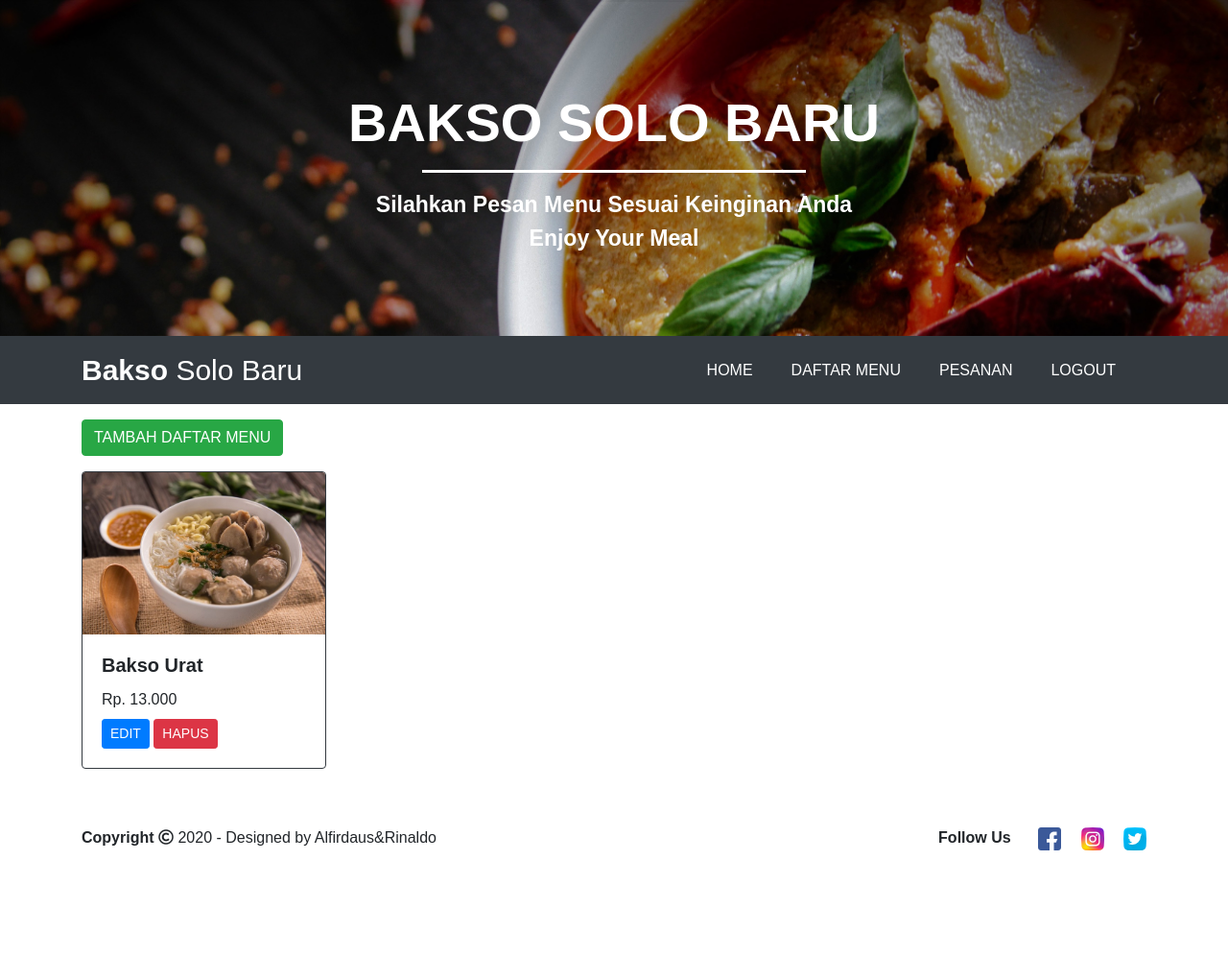
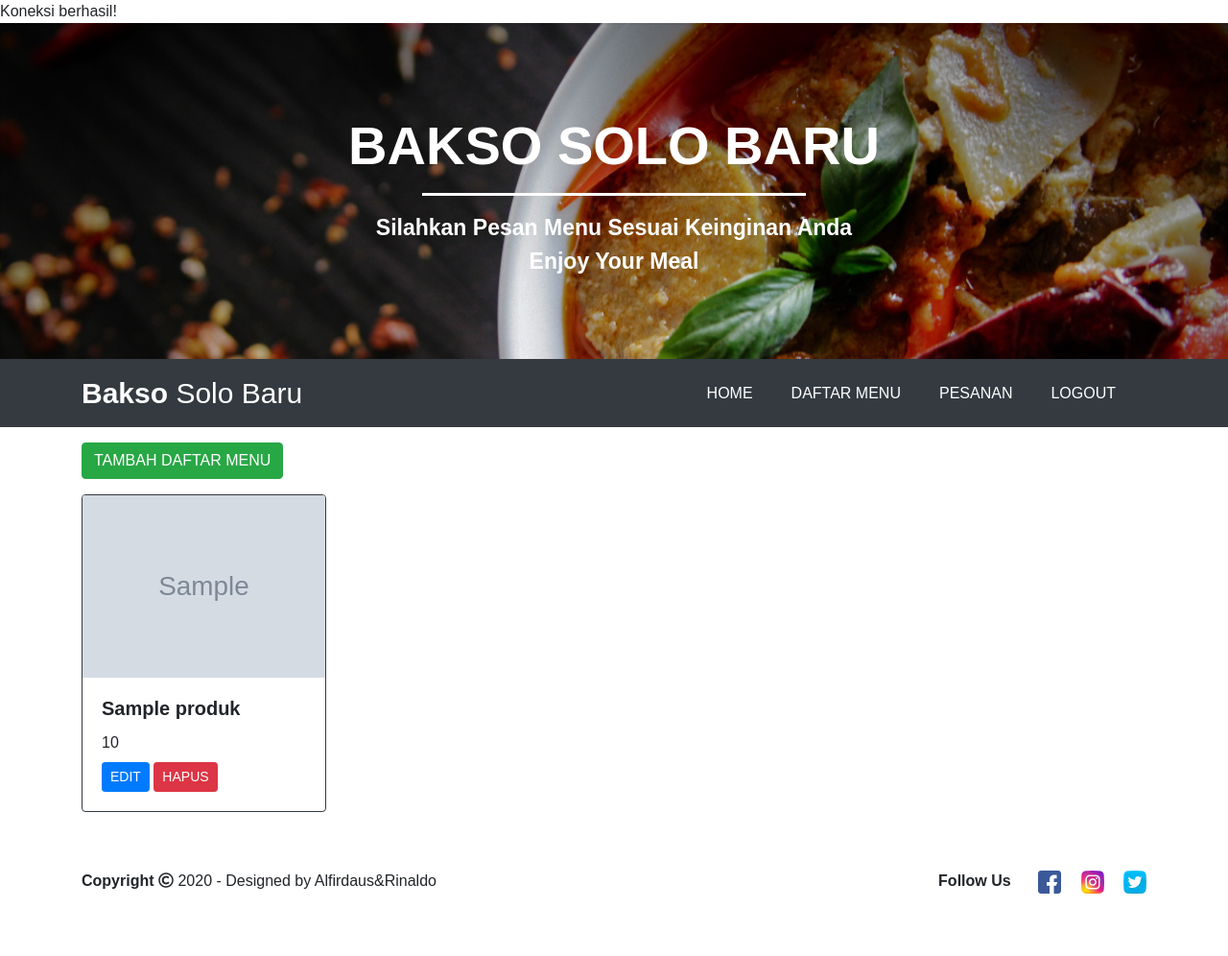
Before and after one commit to ZidannAR/tugas_kelompok, a PHP site: page /daftar_menu.php in a window 1280 px wide. Shown: the whole page at 96% size. Before the commit the page ends 886 px from the top, so only its background shows below. Run offline with PHP 8.4, Linux system fonts and the light colour scheme; tables that the repository leaves empty or names only in its code hold one stand-in row (values such as "Sample post"); grey boxes marked "Sample" are stand-in pictures.

Commit message:
horeeee jadi

```diff
--- a/daftar_menu.php
+++ b/daftar_menu.php
@@ -1,3 +1,7 @@
+<?php
+require 'function.php';
+?>
+
 <!doctype html>
 <html lang="en">
   <head>
@@ -52,22 +56,31 @@
        </div>
       </nav>
   <!-- Akhir Navbar -->
+  <div class="container">
+        <a href="tambah_menu.php" class="btn btn-success mt-3">TAMBAH DAFTAR MENU</a>
+        <div class="row">
 
+    <?php
+    $no = 1;
+    $menu = query("SELECT * FROM produk");
+    foreach ($menu as $asoy) :
+     ?>
   <!-- Menu -->
       <div class="container">
-        <a href="tambah_menu.php" class="btn btn-success mt-3">TAMBAH DAFTAR MENU</a>
-        <div class="row mt-3">
+
+        <d class="row mt-3">
           <div class="col-md-3">
             <div class="card border-dark">
-              <img src="images/bakso.jpeg" class="card-img-top" alt="...">
+              <img src="./upload/<?= $asoy['gambar'] ?>" class="card-img-top" alt="...">
               <div class="card-body">
-                <h5 class="card-title font-weight-bold">Bakso Urat</h5>
-               <label class="card-text harga">Rp. 13.000</label><br>
+                <h5 class="card-title font-weight-bold" ><?= $asoy['nama_menu'] ?> </h5>
+               <label class="card-text harga"><?= $asoy['harga'] ?></label><br>
                 <a href="#" class="btn btn-primary btn-sm">EDIT</a>
                 <a href="#" class="btn btn-danger btn-sm">HAPUS</a>
               </div>
             </div>
           </div>
+          <?php endforeach ?>
 
 
   <!-- Akhir Menu -->
--- a/function.php
+++ b/function.php
@@ -1,12 +1,12 @@
 <?php
-require ('koneksi.php');
+require('koneksi.php');
 
 function query($query)
 {
     global $koneksi;
-       $result = mysqli_query($koneksi,$query);
+    $result = mysqli_query($koneksi, $query);
     $rows = [];
-       while ($row = mysqli_fetch_assoc($result)){
+    while ($row = mysqli_fetch_assoc($result)) {
         $rows[] = $row;
     }
     return $rows;
@@ -16,17 +16,18 @@
 {
     global $koneksi;
 
-    // Ambil dan sanitasi input
     $nama = htmlspecialchars($data['nama_menu']);
     $jenis = htmlspecialchars($data['jenis_menu']);
     $stok = htmlspecialchars($data['stok']);
     $harga = htmlspecialchars($data['harga']);
     $gambar = upload();
 
-    // Pastikan jumlah kolom dan nilai cocok
-    // Misalkan tabel produk memiliki kolom: id_menu (auto-increment), nama_menu, jenis_menu, stok, harga
-       mysqli_query($koneksi, "INSERT INTO produk (nama_menu, jenis_menu, stok, harga) VALUES ('$nama', '$jenis', '$stok', '$harga')");
+    if (!$gambar) {
+        return false;
+    }
 
+    // Corrected INSERT query
+    mysqli_query($koneksi, "INSERT INTO produk (nama_menu, jenis_menu, stok, harga, gambar) VALUES ('$nama', '$jenis', '$stok', '$harga', '$gambar')");
 }
 
 function upload()
@@ -36,30 +37,32 @@
     $error = $_FILES['gambar']['error'];
     $tmpName = $_FILES['gambar']['tmp_name'];
 
-       if($error === 4){
-              echo "<script> alert('pilih gambar terlebih dahulu')</script>";
+    if ($error === 4) {
+        echo "<script>alert('pilih gambar terlebih dahulu')</script>";
         return false;
     }
 
-       $ekstensiGambarValid = ['jpg','jpeg','png','gif'];
-       $ekstensiGambar = explode('.',$namafile);
-       $ekstensiGambar = strtolower( end($ekstensiGambar));
+    $ekstensiGambarValid = ['jpg', 'jpeg', 'png', 'gif'];
+    $ekstensiGambar = explode('.', $namafile);
+    $ekstensiGambar = strtolower(end($ekstensiGambar));
 
-       if (!in_array($ekstensiGambar,$ekstensiGambarValid)){
-              echo "<script> alert ('file yang di uplod harus gambar')</script>";
-              return false ;
-       }
-
-       if ($ukuranfile > 1000000){
-              echo "<script> alert('file kebesaran bosku')";
+    if (!in_array($ekstensiGambar, $ekstensiGambarValid)) {
+        echo "<script>alert('file yang diupload harus gambar')</script>";
         return false;
     }
 
-       $namafileBaru = uniqid();
-       $namafileBaru = '.';
-       $namafileBaru = $ekstensiGambar;
+    if ($ukuranfile > 1000000) {
+        echo "<script>alert('file kebesaran bosku')</script>";
+        return false;
+    }
 
-       move_uploaded_file($tmpName, "/upload". $namafileBaru);
+    $namafileBaru = uniqid() . '.' . $ekstensiGambar;
+
+    if (!move_uploaded_file($tmpName, "./upload/" . $namafileBaru)) {
+        echo "<script>alert('gagal mengupload gambar')</script>";
+        return false;
+    }
+
     return $namafileBaru;
 }
 ?>
```
Also changed, not shown: upload/671d14c1d83a4.jpg (added), 1 other file. Lines whose indentation alone changed are shown as unchanged.
